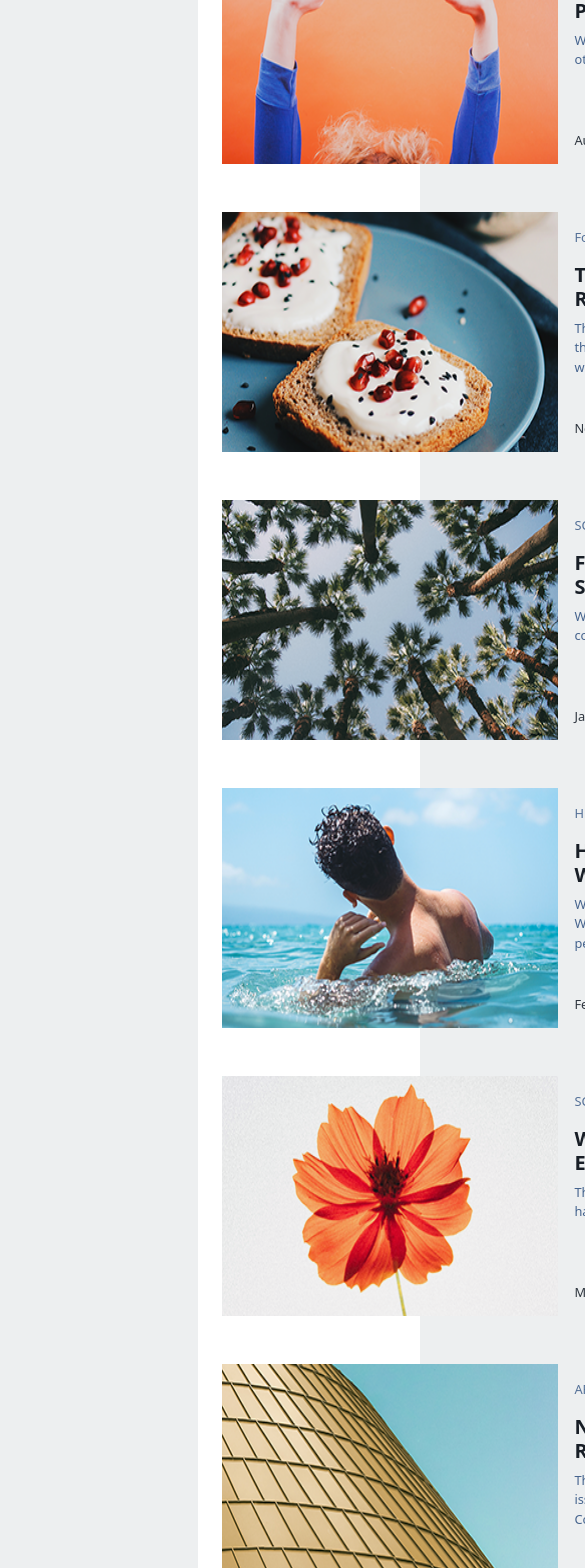
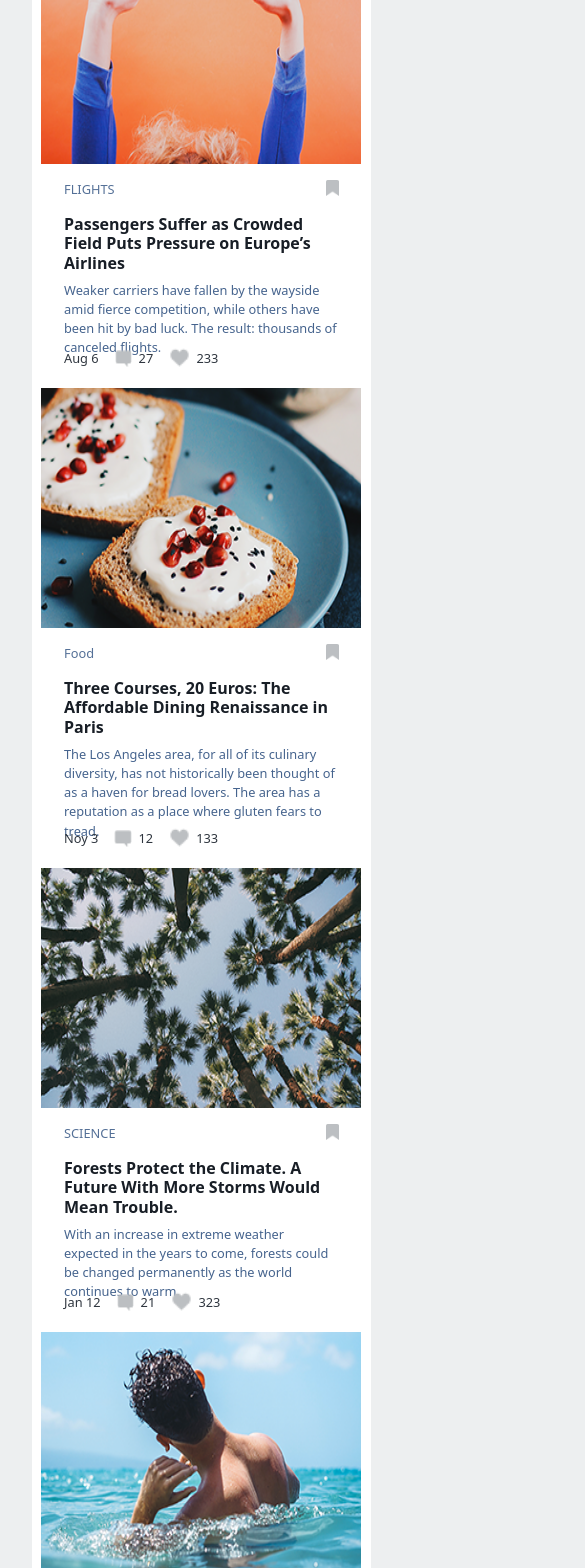
Before and after one commit to Boymirza92/Magazine, a Next.js app: page /components/header/flower in a window 390 px wide. Shown: the part 420-1988 px from the top of the page, 585 px wide, since content can reach past the window. Built offline with nearby package versions, Linux system fonts and the light colour scheme.

Commit message:
Recommendet bo'limi responsive bo'ldi

```diff
--- a/src/app/components/header/flower/page.js
+++ b/src/app/components/header/flower/page.js
@@ -7,8 +7,10 @@ import styled from "styled-components";
 const NewsContainer = styled.div`
   display: flex;
   flex-direction: column;
+  flex-wrap: wrap;
   width: 100%;
   background-color: #edeff0;
+  box-sizing: border-box;
 `;
 
 const FlowerImage = styled.div`
@@ -27,6 +29,11 @@ const Header = styled.h1`
   font-size: 3rem;
   color: #fff;
   text-shadow: 2px 2px 4px #000000;
+
+  @media (max-width: 768px) {
+    font-size: 2rem;
+    padding: 0 1rem;
+  }
 `;
 
 const Button = styled.button`
@@ -37,6 +44,13 @@ const Button = styled.button`
   height: 2.5rem;
   border-radius: 1rem;
   margin-top: 2rem;
+
+  @media (max-width: 768px) {
+    width: 8rem;
+    height: 2rem;
+    font-size: 0.8rem;
+    margin-top: 1rem;
+  }
 
   &:hover {
     background-color: rgb(25, 155, 210);
@@ -55,15 +69,29 @@ const InterestingNews = styled.div`
   border-radius: 1rem;
   margin-top: 3rem;
   margin-left: 12.4rem;
+
+  @media (max-width: 768px) {
+    flex-direction: column;
+    justify-content: center;
+    margin-left: 0;
+    width: 95%;
+    padding-left: 2rem;
+  }
 `;
 
 const News = styled.div`
   display: flex;
   flex-direction: column;
+  flex-wrap: wrap;
   width: 78%;
   border-radius: 1rem;
   background-color: #fff;
   padding: 1.5rem;
+
+  @media (max-width: 768px) {
+    width: 100%;
+    padding: 1rem;
+  }
 `;
 
 const FlightCart = styled.div`
@@ -72,12 +100,39 @@ const FlightCart = styled.div`
   width: 53rem;
   height: 17rem;
   margin: 0 1rem 1rem 0;
+
+  @media (max-width: 768px) {
+    width: 100%;
+    flex-direction: row;
+    flex-wrap: nowrap;
+  }
+  @media (max-width: 630px) {
+    width: 100%;
+    flex-direction: column;
+    justify-content: center;
+    align-items: center;
+    margin-top: 7rem;
+    margin-bottom: 5rem;
+  }
 `;
 
 const Image = styled.div`
   .airlines {
     width: 21rem;
     height: 15rem;
+  }
+
+  @media (max-width: 768px) {
+    .airlines {
+      width: 18rem;
+      height: 15rem;
+    }
+  }
+  @media (max-width: 630px) {
+    .airlines {
+      width: 20rem;
+      height: 15rem;
+    }
   }
 `;
 
@@ -87,12 +142,23 @@ const Flight = styled.div`
   width: 31rem;
   height: 2rem;
   padding: 1rem;
+  box-sizing: border-box;
+
+  @media (max-width: 768px) {
+    width: 28rem;
+    height: 15rem;
+  }
+  @media (max-width: 630px) {
+    width: 100%;
+    height: 15rem;
+  }
 `;
 
 const FlightText = styled.div`
   display: flex;
   flex-wrap: wrap;
   justify-content: space-between;
+  width: 100%;
 
   p {
     color: rgb(84, 112, 151);
@@ -131,10 +197,17 @@ const TextHeader = styled.div`
     font-size: 0.8rem;
     color: rgb(70, 100, 142);
   }
+
+  @media (max-width: 768px) {
+    width: 100%;
+    .header {
+      font-size: 1rem;
+    }
+  }
 `;
 
 const Comment = styled.div`
-  width: 31rem;
+  width: 100%;
   height: 2rem;
   color: rgb(47, 54, 63);
 
@@ -153,6 +226,10 @@ const Comment = styled.div`
     padding-right: 0.4rem;
     margin-top: -0.1rem;
   }
+
+  @media (max-width: 630px) {
+    margin-top: -2rem;
+  }
 `;
 
 //FOOD
@@ -163,12 +240,39 @@ const FoodCart = styled.div`
   width: 53rem;
   height: 17rem;
   margin: 0 1rem 1rem 0;
+
+  @media (max-width: 768px) {
+    width: 100%;
+    flex-direction: row;
+    flex-wrap: nowrap;
+  }
+  @media (max-width: 630px) {
+    width: 100%;
+    flex-direction: column;
+    justify-content: center;
+    align-items: center;
+    margin-top: 7rem;
+    margin-bottom: 6rem;
+  }
 `;
 
 const ImageFood = styled.div`
   .airlines {
     width: 21rem;
     height: 15rem;
+  }
+
+  @media (max-width: 768px) {
+    .airlines {
+      width: 18rem;
+      height: 15rem;
+    }
+  }
+  @media (max-width: 630px) {
+    .airlines {
+      width: 20rem;
+      height: 15rem;
+    }
   }
 `;
 
@@ -178,6 +282,15 @@ const Food = styled.div`
   width: 31rem;
   height: 2rem;
   padding: 1rem;
+
+   @media (max-width: 768px) {
+    width: 28rem;
+    height: 15rem;
+  }
+  @media (max-width: 630px) {
+    width: 100%;
+    height: 15rem;
+  }
 `;
 
 const FoodText = styled.div`
@@ -222,10 +335,17 @@ const FoodHeader = styled.div`
     font-size: 0.8rem;
     color: rgb(70, 100, 142);
   }
+
+   @media (max-width: 768px) {
+    width: 100%;
+    .header {
+      font-size: 1rem;
+    }
+  }
 `;
 
 const CommentFood = styled.div`
-  width: 31rem;
+  width: 100%;
   height: 2rem;
   color: rgb(47, 54, 63);
 
@@ -244,6 +364,10 @@ const CommentFood = styled.div`
     padding-right: 0.4rem;
     margin-top: -0.1rem;
   }
+
+  @media (max-width: 630px) {
+    margin-top: -1rem;
+  }
 `;
 
 //SCIENCEcARD
@@ -254,12 +378,39 @@ const ScienceCart = styled.div`
   width: 53rem;
   height: 17rem;
   margin: 0 1rem 1rem 0;
+
+  @media (max-width: 768px) {
+    width: 100%;
+    flex-direction: row;
+    flex-wrap: nowrap;
+  }
+  @media (max-width: 630px) {
+    width: 100%;
+    flex-direction: column;
+    justify-content: center;
+    align-items: center;
+    margin-top: 7rem;
+    margin-bottom: 5rem;
+  }
 `;
 
 const ImageScience = styled.div`
   .airlines {
     width: 21rem;
     height: 15rem;
+  }
+
+   @media (max-width: 768px) {
+    .airlines {
+      width: 18rem;
+      height: 15rem;
+    }
+  }
+  @media (max-width: 630px) {
+    .airlines {
+      width: 20rem;
+      height: 15rem;
+    }
   }
 `;
 
@@ -269,6 +420,15 @@ const Science = styled.div`
   width: 31rem;
   height: 2rem;
   padding: 1rem;
+
+   @media (max-width: 768px) {
+    width: 28rem;
+    height: 15rem;
+  }
+  @media (max-width: 630px) {
+    width: 100%;
+    height: 15rem;
+  }
 `;
 
 const SciancText = styled.div`
@@ -313,10 +473,17 @@ const ScianText = styled.div`
     font-size: 0.8rem;
     color: rgb(70, 100, 142);
   }
+
+  @media (max-width: 768px) {
+    width: 100%;
+    .header {
+      font-size: 1rem;
+    }
+  }
 `;
 
 const CommentScian = styled.div`
-  width: 31rem;
+  width: 100%;
   height: 2rem;
   color: rgb(47, 54, 63);
 
@@ -335,6 +502,10 @@ const CommentScian = styled.div`
     padding-right: 0.4rem;
     margin-top: -0.1rem;
   }
+
+  @media (max-width: 630px) {
+    margin-top: -2rem;
+  }
 `;
 
 //HEALTH CARD
@@ -345,12 +516,39 @@ const HealtCart = styled.div`
   width: 53rem;
   height: 17rem;
   margin: 0 1rem 1rem 0;
+
+  @media (max-width: 768px) {
+    width: 100%;
+    flex-direction: row;
+    flex-wrap: nowrap;
+  }
+  @media (max-width: 630px) {
+    width: 100%;
+    flex-direction: column;
+    justify-content: center;
+    align-items: center;
+    margin-top: 7rem;
+    margin-bottom: 5rem;
+  }
 `;
 
 const ImageHealt = styled.div`
   .airlines {
     width: 21rem;
     height: 15rem;
+  }
+
+   @media (max-width: 768px) {
+    .airlines {
+      width: 18rem;
+      height: 15rem;
+    }
+  }
+  @media (max-width: 630px) {
+    .airlines {
+      width: 20rem;
+      height: 15rem;
+    }
   }
 `;
 
@@ -360,6 +558,15 @@ const Healt = styled.div`
   width: 31rem;
   height: 2rem;
   padding: 1rem;
+
+   @media (max-width: 768px) {
+    width: 28rem;
+    height: 15rem;
+  }
+  @media (max-width: 630px) {
+    width: 100%;
+    height: 15rem;
+  }
 `;
 
 const HealtText = styled.div`
@@ -404,10 +611,17 @@ const TextHealt = styled.div`
     font-size: 0.8rem;
     color: rgb(70, 100, 142);
   }
+
+  @media (max-width: 768px) {
+    width: 100%;
+    .header {
+      font-size: 1rem;
+    }
+  }
 `;
 
 const CommentHealt = styled.div`
-  width: 31rem;
+  width: 100%;
   height: 2rem;
   color: rgb(47, 54, 63);
 
@@ -426,6 +640,10 @@ const CommentHealt = styled.div`
     padding-right: 0.4rem;
     margin-top: -0.1rem;
   }
+
+  @media (max-width: 630px) {
+    margin-top: -2rem;
+  }
 `;
 
 //FLOWER CARD
@@ -436,12 +654,39 @@ const FlowerCart = styled.div`
   width: 53rem;
   height: 17rem;
   margin: 0 1rem 1rem 0;
+
+  @media (max-width: 768px) {
+    width: 100%;
+    flex-direction: row;
+    flex-wrap: nowrap;
+  }
+  @media (max-width: 630px) {
+    width: 100%;
+    flex-direction: column;
+    justify-content: center;
+    align-items: center;
+    margin-top: 7rem;
+    margin-bottom: 5rem;
+  }
 `;
 
 const FlowerImg = styled.div`
   .airlines {
     width: 21rem;
     height: 15rem;
+  }
+
+   @media (max-width: 768px) {
+    .airlines {
+      width: 18rem;
+      height: 15rem;
+    }
+  }
+  @media (max-width: 630px) {
+    .airlines {
+      width: 20rem;
+      height: 15rem;
+    }
   }
 `;
 
@@ -451,6 +696,15 @@ const Flowers = styled.div`
   width: 31rem;
   height: 2rem;
   padding: 1rem;
+
+   @media (max-width: 768px) {
+    width: 28rem;
+    height: 15rem;
+  }
+  @media (max-width: 630px) {
+    width: 100%;
+    height: 15rem;
+  }
 `;
 
 const ScianseText = styled.div`
@@ -495,10 +749,17 @@ const TextFlower = styled.div`
     font-size: 0.8rem;
     color: rgb(70, 100, 142);
   }
+
+  @media (max-width: 768px) {
+    width: 100%;
+    .header {
+      font-size: 1rem;
+    }
+  }
 `;
 
 const CommentFlower = styled.div`
-  width: 31rem;
+  width: 100%;
   height: 2rem;
   color: rgb(47, 54, 63);
 
@@ -517,6 +778,10 @@ const CommentFlower = styled.div`
     padding-right: 0.4rem;
     margin-top: -0.1rem;
   }
+
+  @media (max-width: 630px) {
+    margin-top: -2rem;
+  }
 `;
 
 //ART & DESINGER
@@ -527,12 +792,39 @@ const ArtCart = styled.div`
   width: 53rem;
   height: 17rem;
   margin: 0 1rem 1rem 0;
+
+  @media (max-width: 768px) {
+    width: 100%;
+    flex-direction: row;
+    flex-wrap: nowrap;
+  }
+  @media (max-width: 630px) {
+    width: 100%;
+    flex-direction: column;
+    justify-content: center;
+    align-items: center;
+    margin-top: 7rem;
+    margin-bottom: 5rem;
+  }
 `;
 
 const ArtImage = styled.div`
   .airlines {
     width: 21rem;
     height: 15rem;
+  }
+
+   @media (max-width: 768px) {
+    .airlines {
+      width: 18rem;
+      height: 15rem;
+    }
+  }
+  @media (max-width: 630px) {
+    .airlines {
+      width: 20rem;
+      height: 15rem;
+    }
   }
 `;
 
@@ -542,6 +834,15 @@ const Art = styled.div`
   width: 31rem;
   height: 2rem;
   padding: 1rem;
+
+   @media (max-width: 768px) {
+    width: 28rem;
+    height: 15rem;
+  }
+  @media (max-width: 630px) {
+    width: 100%;
+    height: 15rem;
+  }
 `;
 
 const ArtDesinger = styled.div`
@@ -586,10 +887,17 @@ const DesingText = styled.div`
     font-size: 0.8rem;
     color: rgb(70, 100, 142);
   }
+
+  @media (max-width: 768px) {
+    width: 100%;
+    .header {
+      font-size: 1rem;
+    }
+  }
 `;
 
 const CommentArt = styled.div`
-  width: 31rem;
+  width: 100%;
   height: 2rem;
   color: rgb(47, 54, 63);
 
@@ -608,16 +916,34 @@ const CommentArt = styled.div`
     padding-right: 0.4rem;
     margin-top: -0.1rem;
   }
+
+  @media (max-width: 630px) {
+    margin-top: -2rem;
+  }
 `;
 
 //RECOMMENDET
 
 const Recommendet = styled.div`
+  display: flex;
+  justify-content: center;
+  align-items: center;
+  flex-direction: column;
   width: 13.5rem;
   height: 48rem;
   background-color: #fff;
   border-radius: 1rem;
   margin-left: 1.5rem;
+
+  @media (max-width: 768px) {
+    display: flex;
+    justify-content: center;
+    flex-direction: column;
+    width: 100%;
+    height: auto;
+    margin-top: 2rem;
+    margin-left: 0;
+  }
 `;
 
 const RecomYou = styled.div`
@@ -625,7 +951,8 @@ const RecomYou = styled.div`
   justify-content: center;
   align-items: center;
   width: 100%;
-  height: 3rem;
+  height: 4rem;
+  padding-top: 0.7rem;
   border-bottom: 0.01px solid #aaa;
 
   h4 {
@@ -634,6 +961,10 @@ const RecomYou = styled.div`
     letter-spacing: 0.02px;
     font-size: 0.8rem;
   }
+   @media (max-width: 768px) {
+    border: none;
+
+  }
 `;
 
 const Posts = styled.div`
@@ -641,6 +972,15 @@ const Posts = styled.div`
   flex-direction: column;
   gap: 1rem;
   padding: 0.5rem;
+
+  @media (max-width: 768px) {
+    display: flex;
+    justify-content: space-between;
+    flex-direction: row;
+    flex-wrap: wrap;
+    width: 100%;
+    padding: 2rem;
+  }
 `;
 
 const Office = styled.div`
@@ -649,10 +989,18 @@ const Office = styled.div`
   border-bottom: 1px solid rgb(198, 198, 222);
   height: 5rem;
   cursor: pointer;
+  margin-top: 0.5rem;
 
   &:hover {
     transform: scale(1.02);
     transition: all 0.2s ease;
+  }
+
+  @media (max-width: 768px) {
+    border: none;
+    width: 100%;
+    justify-content: center;
+
   }
 `;
 
@@ -690,6 +1038,12 @@ const Muzic = styled.div`
     transform: scale(1.02);
     transition: all 0.2s ease;
   }
+
+   @media (max-width: 768px) {
+    border: none;
+
+
+  }
 `;
 
 const BirImage = styled.div`
@@ -725,6 +1079,12 @@ const Google = styled.div`
   &:hover {
     transform: scale(1.02);
     transition: all 0.2s ease;
+  }
+
+   @media (max-width: 768px) {
+    border: none;
+
+
   }
 `;
 
@@ -762,6 +1122,12 @@ const Homes = styled.div`
     transform: scale(1.02);
     transition: all 0.2s ease;
   }
+
+   @media (max-width: 768px) {
+    border: none;
+
+
+  }
 `;
 
 const ManImage = styled.div`
@@ -797,6 +1163,12 @@ const AreYou = styled.div`
   &:hover {
     transform: scale(1.02);
     transition: all 0.2s ease;
+  }
+
+   @media (max-width: 768px) {
+    border: none;
+
+
   }
 `;
 
@@ -834,6 +1206,12 @@ const TheNew = styled.div`
     transform: scale(1.02);
     transition: all 0.2s ease;
   }
+
+   @media (max-width: 768px) {
+    border: none;
+
+
+  }
 `;
 
 const FenceImage = styled.div`
@@ -868,6 +1246,12 @@ const Sunday = styled.div`
   &:hover {
     transform: scale(1.02);
     transition: all 0.2s ease;
+  }
+
+   @media (max-width: 768px) {
+    border: none;
+
+
   }
 
   .text {
@@ -905,7 +1289,6 @@ const ButtonMore = styled.button`
   border: none;
   padding-top: 0.5rem;
   border-top: 1px solid rgb(198, 198, 222);
-
   color: rgb(18, 19, 20);
 
   &:hover {
@@ -913,9 +1296,20 @@ const ButtonMore = styled.button`
     color: rgb(65, 74, 84);
     transition: all 0.2s ease;
   }
+
+   @media (max-width: 768px) {
+    border: 1px solid #fff;
+    background-color: #6a64b5ff;
+    width: 10rem;
+    border-radius: 5rem;
+    height: 2rem;
+    text-align: center;
+
+
+  }
+
 `;
 const Flower = () => {
-
   return (
     <NewsContainer>
       <FlowerImage>
@@ -934,13 +1328,8 @@ const Flower = () => {
             <Flight>
               <FlightText>
                 <p>FLIGHTS</p>
-                  <img
-                    src="/Bookmark.png"
-                    alt="Bookmark"
-                    className="bookmark"
-                  />
+                <img src="/Bookmark.png" alt="Bookmark" className="bookmark" />
               </FlightText>
-
               <TextHeader>
                 <h2 className="header">
                   Passengers Suffer as Crowded Field Puts Pressure on Europe’s
@@ -968,22 +1357,18 @@ const Flower = () => {
             <Food>
               <FoodText>
                 <p>Food</p>
-                  <img
-                    src="/Bookmark.png"
-                    alt="Bookmark"
-                    className="bookmark"
-                  />
+                <img src="/Bookmark.png" alt="Bookmark" className="bookmark" />
               </FoodText>
               <FoodHeader>
                 <h2 className="header">
-                    Three Courses, 20 Euros: The Affordable Dining Renaissance
-                    in Paris
+                  Three Courses, 20 Euros: The Affordable Dining Renaissance in
+                  Paris
                 </h2>
                 <p className="text">
                   The Los Angeles area, for all of its culinary diversity, has
-                    not historically been thought of as a haven for bread
-                    lovers. The area has a reputation as a place where gluten
-                    fears to tread.
+                  not historically been thought of as a haven for bread lovers.
+                  The area has a reputation as a place where gluten fears to
+                  tread.
                 </p>
                 <CommentFood>
                   <span>Noy 3</span>
@@ -998,20 +1383,12 @@ const Flower = () => {
           </FoodCart>
           <ScienceCart>
             <ImageScience>
-                <img
-                  src="/daraxtlar.png"
-                  alt="Daraxtlar"
-                  className="airlines"
-                />
+              <img src="/daraxtlar.png" alt="Daraxtlar" className="airlines" />
             </ImageScience>
             <Science>
               <SciancText>
                 <p>SCIENCE</p>
-                  <img
-                    src="/Bookmark.png"
-                    alt="Bookmark"
-                    className="bookmark"
-                  />
+                <img src="/Bookmark.png" alt="Bookmark" className="bookmark" />
               </SciancText>
               <ScianText>
                 <h2 className="header">
@@ -1035,28 +1412,20 @@ const Flower = () => {
           </ScienceCart>
           <HealtCart>
             <ImageHealt>
-                <img
-                  src="/chomilish.png"
-                  alt="cho'milish"
-                  className="airlines"
-                />
+              <img src="/chomilish.png" alt="cho'milish" className="airlines" />
             </ImageHealt>
             <Healt>
               <HealtText>
                 <p>HEALTH</p>
-                  <img
-                    src="/Bookmark.png"
-                    alt="Bookmark"
-                    className="bookmark"
-                  />
+                <img src="/Bookmark.png" alt="Bookmark" className="bookmark" />
               </HealtText>
               <TextHealt>
                 <h2 className="header">
                   How the Shape of Your Ears Affects What You Hear
                 </h2>
                 <p className="text">
-                    We’re able to locate sound because our brains grasp the
-                    shape of our ears. When that shape changes, we need time and
+                  We’re able to locate sound because our brains grasp the shape
+                  of our ears. When that shape changes, we need time and
                   practice to adapt. Ears are a peculiarly individual piece of
                   anatomy.
                 </p>
@@ -1077,11 +1446,7 @@ const Flower = () => {
             <Flowers>
               <ScianseText>
                 <p>SCIENCE</p>
-                  <img
-                    src="/Bookmark.png"
-                    alt="Bookmark"
-                    className="bookmark"
-                  />
+                <img src="/Bookmark.png" alt="Bookmark" className="bookmark" />
               </ScianseText>
               <TextFlower>
                 <h2 className="header">
@@ -1109,22 +1474,18 @@ const Flower = () => {
             <Art>
               <ArtDesinger>
                 <p>ART & DESINGER</p>
-                  <img
-                    src="/Bookmark.png"
-                    alt="Bookmark"
-                    className="bookmark"
-                  />
+                <img src="/Bookmark.png" alt="Bookmark" className="bookmark" />
               </ArtDesinger>
               <DesingText>
                 <h2 className="header">
-                    New Contemporary Institute Reverberates in Richmond’s
-                    Historic Landscape
+                  New Contemporary Institute Reverberates in Richmond’s Historic
+                  Landscape
                 </h2>
                 <p className="text">
                   The center, which will open in April, takes a bold look at
-                    race and other social issues that still resonate in the
-                    region as well as the nation. A new Institute for
-                    Contemporary Art is set to open.
+                  race and other social issues that still resonate in the region
+                  as well as the nation. A new Institute for Contemporary Art is
+                  set to open.
                 </p>
                 <CommentArt>
                   <span>Aug 28</span>
@@ -1206,14 +1567,12 @@ const Flower = () => {
                 <p className="time">2 hours ago</p>
               </SundayText>
             </Sunday>
+          </Posts>
           <ButtonMore>Read more ➡</ButtonMore>
-            </Posts>
         </Recommendet>
       </InterestingNews>
     </NewsContainer>
-
   );
 };
 
-
 export default Flower;
```
Also changed, not shown: src/app/components/header/newbies/page.js (+8 -14 lines). Lines whose indentation alone changed are shown as unchanged.
